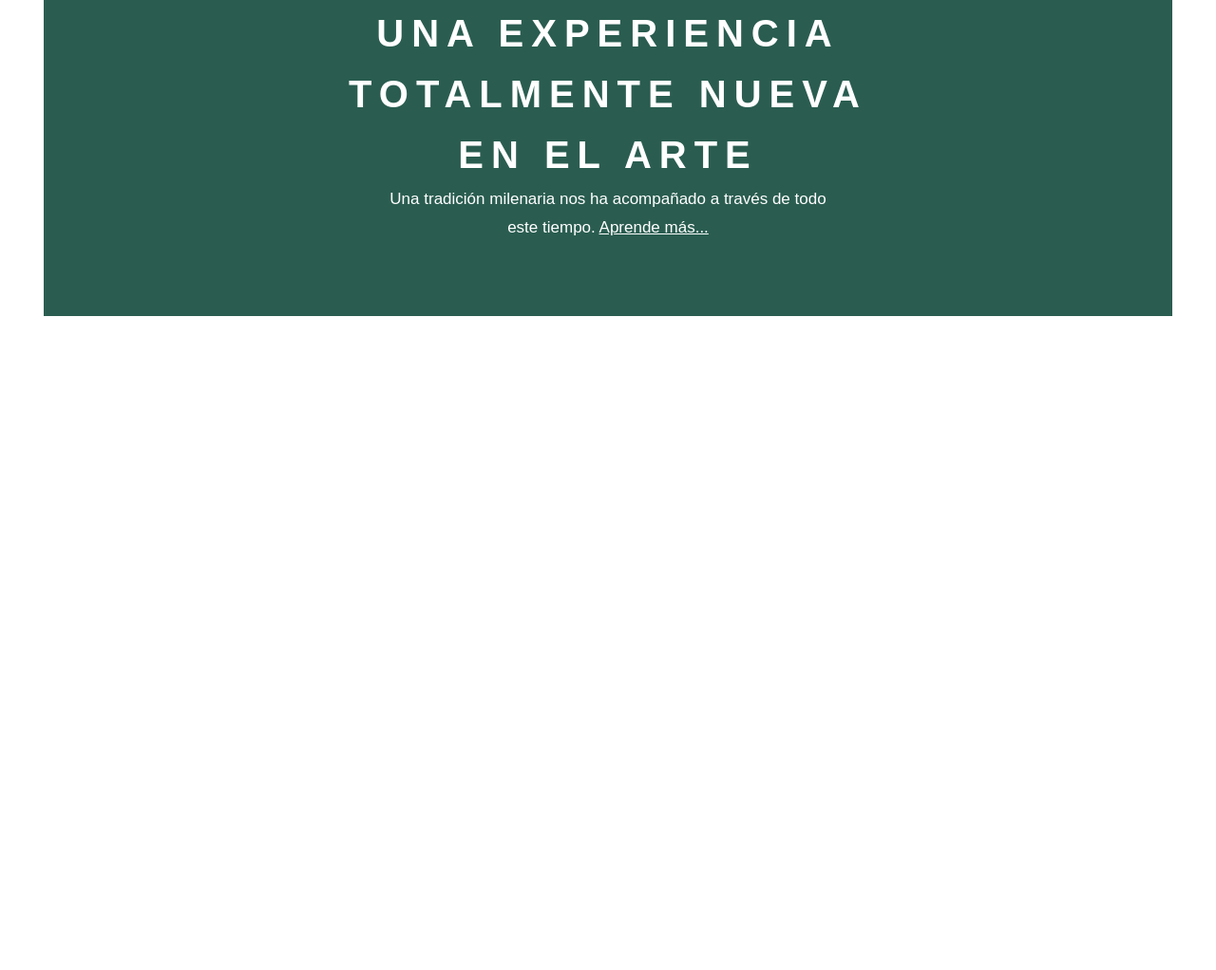
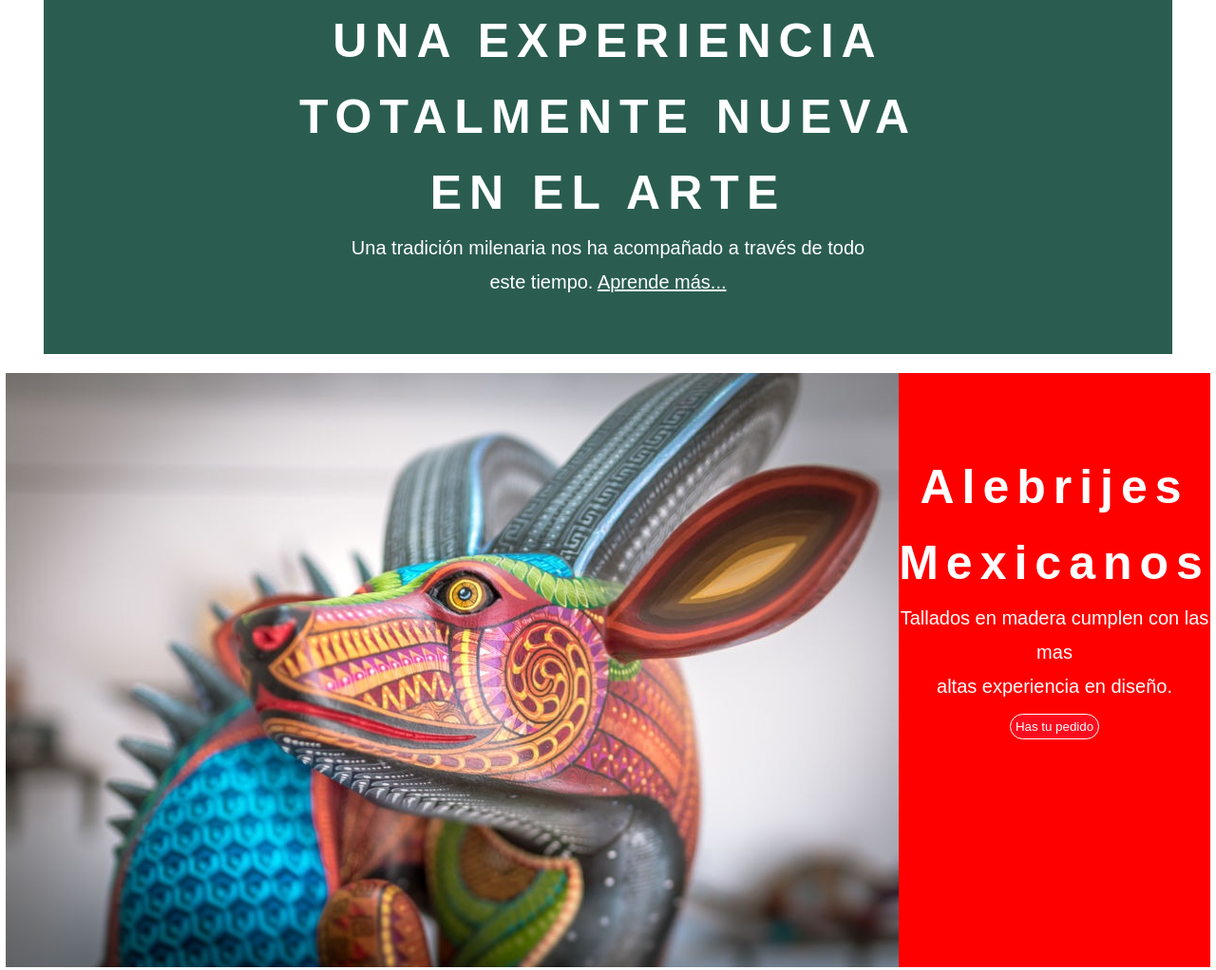
Before and after one commit to Mario-Roman/Proyecto-Final-DW-EDC, a plain HTML site: page index.html in a window 1280 px wide. Shown: the part 115-1137 px from the top of the page at 95% size. Before the commit the page ends 800 px from the top, so only its background shows below. Drawn offline with Linux system fonts and the light colour scheme.

Commit message:
Added Second banner, image, and button.

```diff
--- a/css/style.css
+++ b/css/style.css
@@ -3,6 +3,7 @@
     --colorbanner:#2a5d50;
     --blanco:white;
     --negro:#000;
+    --rojo:#FF0B1E;
 }
 
 *{
@@ -76,12 +77,12 @@ input:hover{
 /* Parte banner */
 
 .banner{
-    height: 36rem;
+    height: 40rem;
     background:var(--colorbanner);
     margin-top: 3rem;
     text-align: center;
     color: white;
-    font-size: 2rem;
+    font-size: 2.5rem;
     letter-spacing: .8rem;
     line-height: 1.6;
     font-family: Arial, Helvetica, sans-serif;
@@ -89,7 +90,7 @@ input:hover{
 }
 
 p{
-    font-size: 1.7rem;
+    font-size: 2rem;
     letter-spacing: normal;
     line-height: 1.8;
     font-family: Arial, Helvetica, sans-serif;
@@ -98,3 +99,39 @@ p{
 .aprende{
     color: var(--blanco);
 }
+/* Parte Banner 2 */
+
+.banner2{
+    margin-top:2rem;
+    width:100%;
+    display: flex;
+    justify-content: center;
+}
+
+.banner2_img{
+    max-width: 100%;
+    height: auto;
+}
+
+.banner2_text{
+    text-align: center;
+    background: red;
+    padding-top:8rem;
+    width: 100rem;
+    color: white;
+    font-size: 2.5rem;
+    letter-spacing: .8rem;
+    line-height: 1.6;
+    font-family: Arial, Helvetica, sans-serif;
+}
+
+.pedido{
+    background-color: #FF0B1E;
+    color: var(--blanco);
+    border-color: var(--blanco);
+}
+
+.pedido:hover{
+    background-color: var(--blanco);
+    color: var(--rojo);
+}
--- a/index.html
+++ b/index.html
@@ -41,6 +41,19 @@
         <p>Una tradición milenaria nos ha acompañado a través de todo <br>este tiempo. <a href="" class="aprende">Aprende más...</a></p>
     </div>
 
+    <div class="banner2 header">
+        <img class="banner2_img" src="media/ciervo.jpeg" alt="Alebrije">
+        <div class="banner2_img banner2_text">
+
+            <h1>Alebrijes <br> Mexicanos</h1>
+            <p>Tallados en madera cumplen con las mas <br>
+            altas experiencia en diseño.</p>
+
+            <input class="pedido" type="submit" value="Has tu pedido">
+
+         </div>
+    </div>
+
 </div>
 
 </body>
```
